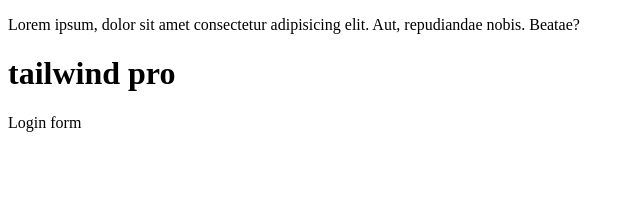
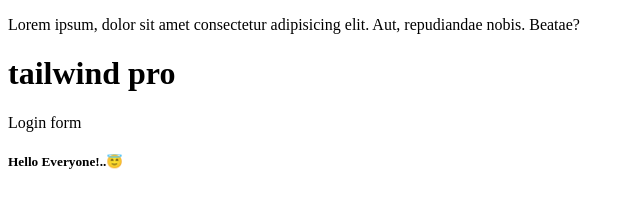
Before and after one commit to malekahetejaj4073-code/my-new-repo, a plain HTML site: page index.html in a window 1280 px wide. Shown: the whole page, without its empty margins (0-640 px from the left). Drawn offline with Linux system fonts and the light colour scheme.

Commit message:
h5 added

```diff
--- a/index.html
+++ b/index.html
@@ -11,6 +11,7 @@
 	<p>Lorem ipsum, dolor sit amet consectetur adipisicing elit. Aut, repudiandae nobis. Beatae?</p>
 	<h1>tailwind pro</h1>
 	<Header>Login form</Header>
+	<h5>Hello Everyone!..😇</h5>
 </body>
 
 </html>
```
